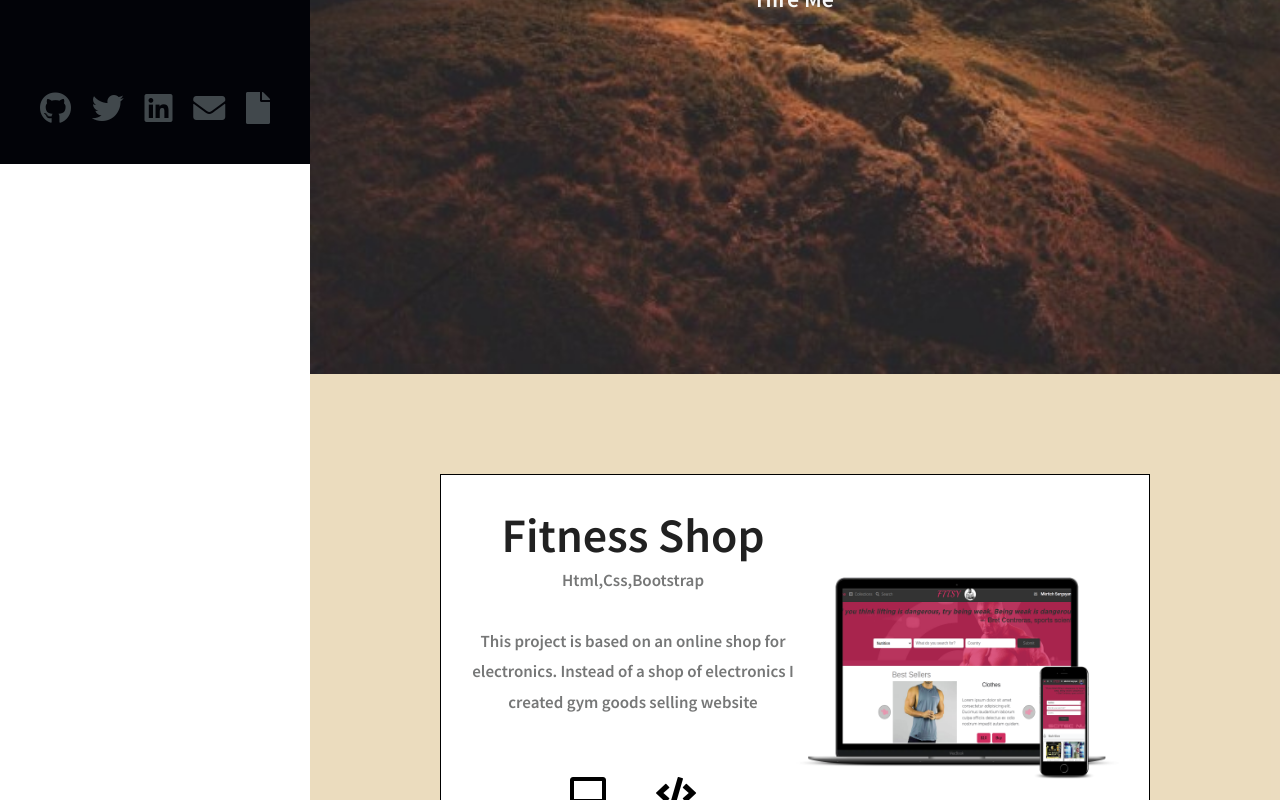
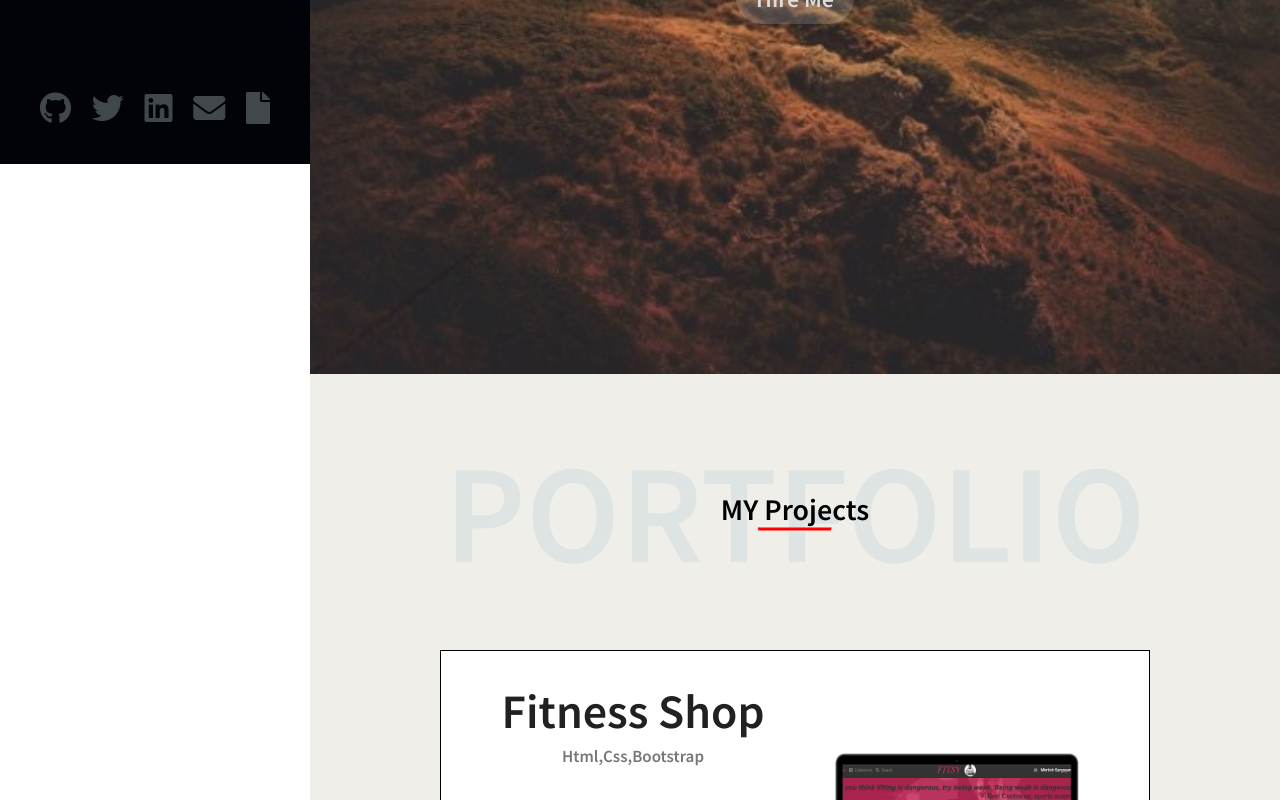
Before and after one commit to MkrtichSargsyan/MkrtichSargsyan.github.io, a Next.js app: page / in a window 1280 px wide. Shown: the part 636-1436 px from the top of the page. Built offline with nearby package versions, Linux system fonts and the light colour scheme.

Commit message:
add section title component

```diff
--- /dev/null
+++ b/components/SectionTitle.js
@@ -0,0 +1,14 @@
+import React from "react";
+
+import styles from '../styles/SectionTitle.module.css'
+
+export default function SectionTitle({title1,title2}) {
+  return (
+    <div className={styles.title}>
+      <h2>PORTFOLIO</h2>
+      <p>
+        MY Projects <hr />
+      </p>
+    </div>
+  );
+}
--- a/components/SideSrawer/SideDrawer.js
+++ b/components/SideSrawer/SideDrawer.js
@@ -22,7 +22,7 @@ export default class SideDrawer extends Component {
         title: "Contact",
       },
     ],
-    social_itmes: [
+    social_items: [
       {
         icon: "fab fa-github fa-2x",
         link: "Contact",
@@ -47,7 +47,7 @@ export default class SideDrawer extends Component {
   };
 
   render() {
-    const { navigation_items, social_itmes } = this.state;
+    const { navigation_items, social_items } = this.state;
     return (
       <aside
         className={
@@ -55,7 +55,7 @@ export default class SideDrawer extends Component {
         }
       >
         <div className={styles.toggler} onClick={this.props.toggleSidebar}>
-          <i class="fas fa-bars fa-2x"></i>
+          <i className="fas fa-bars fa-2x"></i>
         </div>
         <div className={styles.logo}>
           <img src="me.JPG" alt="me" />
@@ -67,7 +67,7 @@ export default class SideDrawer extends Component {
         <div className={styles.navigation}>
           <ul>
             {navigation_items.map((item) => (
-              <li>
+              <li key={item.title}>
                 <a href="#">
                   <img src={item.icon} alt="" />
                   <span className={styles.title}>{item.title}</span>
@@ -77,8 +77,8 @@ export default class SideDrawer extends Component {
           </ul>
         </div>
         <ul className={styles.social}>
-          {social_itmes.map((item) => (
-            <li>
+          {social_items.map((item,i) => (
+            <li key={i}>
               <a href="#" target="_blank" data-original-title="Linkedin">
                 <i className={item.icon}></i>
               </a>
--- a/components/main_content/MyProjects.js
+++ b/components/main_content/MyProjects.js
@@ -1,5 +1,6 @@
 import React, { Component } from "react";
 import Image from "next/image";
+import SectionTitle from "../SectionTitle";
 
 import styles from "../../styles/Projects.module.css";
 
@@ -40,15 +41,16 @@ export default class MyProjects extends Component {
     return (
       <section className={styles.projects}>
         <div className="container">
+          <SectionTitle title1={"PORTFOLIO"} title2={"MY Projects"} />
           {this.state.projects.map((item) => (
-            <article>
+            <article key={item.title}>
               <div className={styles.characteristics}>
                 <h2>{item.title}</h2>
                 <p className={styles.stack}>{item.stack}</p>
                 <p>{item.description}</p>
                 <div className={styles.icons}>
-                  <i class="fas fa-desktop fa-2x"></i>
-                  <i class="fas fa-code fa-2x"></i>
+                  <i className="fas fa-desktop fa-2x"></i>
+                  <i className="fas fa-code fa-2x"></i>
                 </div>
               </div>
               <div>
--- a/styles/Projects.module.css
+++ b/styles/Projects.module.css
@@ -1,9 +1,10 @@
-.projects{
-  background-color: #bf8f2f4f;
-  padding: 50px 80px;
+.projects {
+  background-color: #cec7b94f;
+  padding: 0 80px;
 }
 
-.projects article{
+
+.projects article {
   display: flex;
   justify-content: space-around;
   align-items: center;
@@ -14,33 +15,33 @@
   margin-bottom: 50px;
 }
 
-.projects article p{
+.projects article p {
   font-weight: 300;
   line-height: 1.8em;
   font-size: 17px;
   color: #767777;
 }
 
-.projects .stack{
+.projects .stack {
   padding-bottom: 30px;
 }
 
-.projects article h2{
+.projects article h2 {
   font-size: 48px;
-  color: hsla(0,0%,13%,1);
+  color: hsla(0, 0%, 13%, 1);
 }
 
-.projects article > div:first-child{
+.projects article > div:first-child {
   max-width: 50%;
   min-height: 350px;
 }
 
-.projects .icons{
+.projects .icons {
   display: flex;
   margin-top: 60px;
   justify-content: center;
 }
 
-.icons i:first-child{
+.icons i:first-child {
   margin-right: 50px;
 }
--- /dev/null
+++ b/styles/SectionTitle.module.css
@@ -0,0 +1,33 @@
+.title {
+  position: relative;
+  text-align: center;
+  margin-bottom: 50px;
+}
+
+.title h2 {
+  font-size: 140px;
+  color: #dee3e4;
+  font-weight: 700;
+}
+
+.title p {
+  position: absolute;
+  top: 50%;
+  left: 50%;
+  transform: translateX(-50%) translateY(-50%);
+  font-size: 30px;
+  padding-bottom: 3px;
+  font-weight: bold;
+
+  text-align: center;
+  display: flex;
+  flex-direction: column;
+  align-items: center;
+}
+
+.title p hr {
+  width: 50%;
+  display: block;
+  border-top: 3px solid red;
+  margin-top: px;
+}
```
